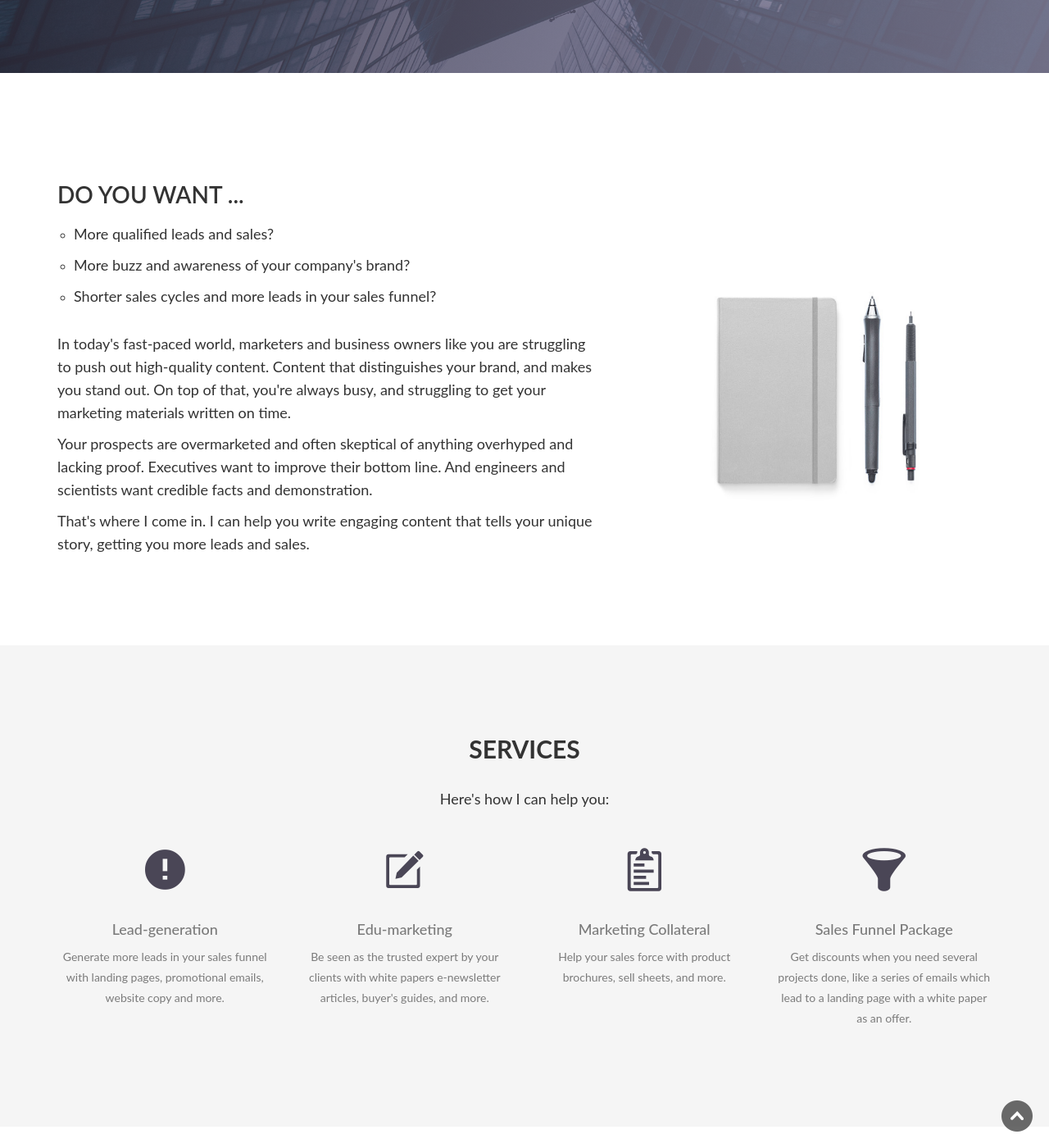
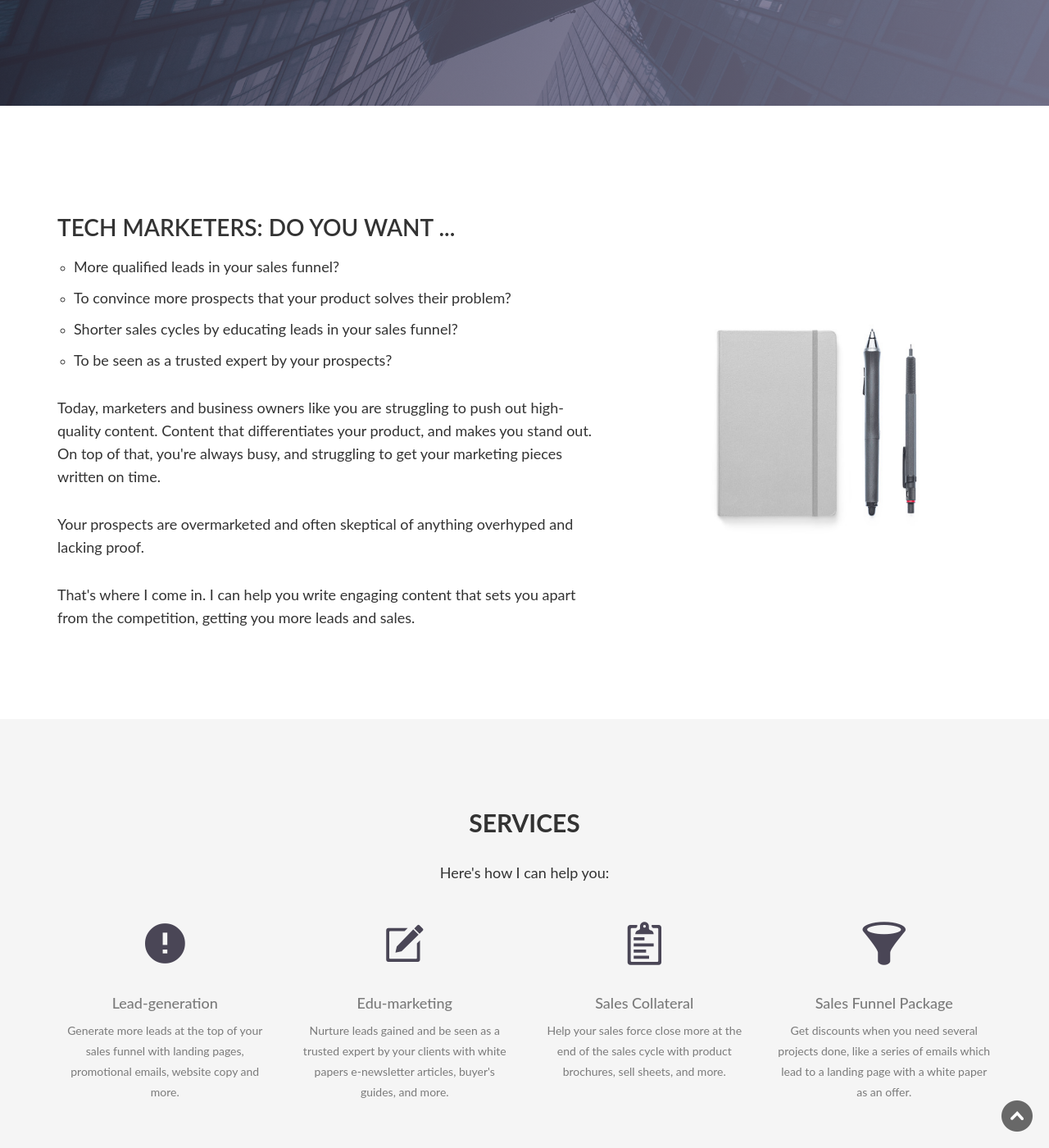
Before and after one commit to jadlaocopy/jadlaocopy.github.io, a Jekyll site: the page built from index.html, in a window 1280 px wide and 1400 px high, scrolled down 556 px. Shown: the whole window at 82% size. Built offline with Jekyll 4.4.1, drawn with Linux system fonts in a browser that asks for light colours; nearby versions of some CDN libraries; some web fonts are replaced; comment, search, counter and statistics services are not loaded; some of the changed text lies outside the part shown.

Commit message:
edited text

```diff
--- a/index.html
+++ b/index.html
@@ -11,7 +11,7 @@ permalink: /
       <div class="col-md-10 col-md-offset-2">
         <div class="block">
             <h1 class="animated fadeInUp">MARKETING COPY THAT <br> GROWS YOUR BUSINESS</h1>
-          <p class="animated fadeInUp">I help B2B software and high-tech firms generate more leads and sales</p>
+          <p class="animated fadeInUp">I help innovative software and technology companies generate more leads and sales</p>
         </div>
       </div>
     </div>
@@ -25,18 +25,19 @@ permalink: /
       <div class="col-md-7 col-sm-12">
         <div class="block">
           <div class="section-title">
-            <h2>Do you want ...</h2>
+            <h2>Tech Marketers: Do you want ...</h2>
             </div>
             <ul>
-                <li><p>More qualified leads and sales?</p></li>
-                <li><p>More buzz and awareness of your company's brand?</p></li>
-                <li><p>Shorter sales cycles and more leads in your sales funnel?</p></li>
+                <li><p>More qualified leads in your sales funnel?</p></li>
+                <li><p>To convince more prospects that your product solves their problem?</p></li>
+                <li><p>Shorter sales cycles by educating leads in your sales funnel?</p></li>
+                <li><p>To be seen as a trusted expert by your prospects?</p></li>
             </ul>
-          <p>In today's fast-paced world, marketers and business owners like you are struggling to push out high-quality content. Content that distinguishes your brand, and makes you stand out. On top of that, you're always busy, and struggling to get your marketing materials written on time.</p>
+          <p>Today, marketers and business owners like you are struggling to push out high-quality content. Content that differentiates your product, and makes you stand out. On top of that, you're always busy, and struggling to get your marketing pieces written on time.</p><br>
 
-          <p>Your prospects are overmarketed and often skeptical of anything overhyped and lacking proof. Executives want to improve their bottom line. And engineers and scientists want credible facts and demonstration.</p>
+          <p>Your prospects are overmarketed and often skeptical of anything overhyped and lacking proof.</p><br>
 
-          <p>That's where I come in. I can help you write engaging content that tells your unique story, getting you more leads and sales.</p>
+          <p>That's where I come in. I can help you write engaging content that sets you apart from the competition, getting you more leads and sales.</p>
 
         </div>
       </div><!-- .col-md-7 close -->
@@ -64,21 +65,21 @@ permalink: /
         <div class="service-item">
           <i class="icon ion-android-alert"></i>
           <h4>Lead-generation</h4>
-          <p>Generate more leads in your sales funnel with landing pages, promotional emails, website copy and more.</p>
+          <p>Generate more leads at the top of your sales funnel with landing pages, promotional emails, website copy and more.</p>
         </div>
       </div>
       <div class="col-sm-6 col-md-3">
         <div class="service-item">
           <i class="ion-compose"></i>
           <h4>Edu-marketing</h4>
-          <p>Be seen as the trusted expert by your clients with white papers e-newsletter articles, buyer's guides, and more.</p>
+          <p>Nurture leads gained and be seen as a trusted expert by your clients with white papers e-newsletter articles, buyer's guides, and more.</p>
         </div>
       </div>
       <div class="col-sm-6 col-md-3">
         <div class="service-item">
           <i class="ion-clipboard"></i>
-          <h4>Marketing Collateral</h4>
-          <p>Help your sales force with product brochures, sell sheets, and more.</p>
+          <h4>Sales Collateral</h4>
+          <p>Help your sales force close more at the end of the sales cycle with product brochures, sell sheets, and more.</p>
         </div>
       </div>
       <div class="col-sm-6 col-md-3">
@@ -103,11 +104,11 @@ permalink: /
     </div>
     <div class="col-md-6">
       <h2>WHY ME</h2>
-      <p>Here are three reasons why you should hire me:</p>
+      <p>Here are three reasons why we should work together:</p>
       <ul>
-          <li><p>I can save you <u>time</u> - ever hired those agency copywriters who just don't get your technology? I'm a "quick study" with a tech background who meets deadlines</p></li>
-          <li><p>I can save you <u>money</u> - whether you have in-house resources or not, you can hire me only when you need while your staff focuses on what they're best at</p></li>
-          <li><p>I guarantee <u>client satisfaction</u> - I actively listen and will work with you to ensure you're happy with your copy, and that it gets results for your business</p></li>
+          <li><p>I'm a "quick study" with a tech background who meets deadlines</p></li><br>
+          <li><p>You'll <u>save time</u> - you can hire me when you need while your staff gets to work on other important problems. No more missed deadlines!</p></li><br>
+          <li><p>You'll have a <u>satisfaction guarantee</u> as my client - I will actively listen and work with you to ensure you're happy with your copy, and that it gets results for your business</p></li>
       </ul>
 
       <a href="/about/" class="btn btn-view-works">Learn more</a>
```
Also changed, not shown: other parts of index.html (+3 -3 lines), about.html (+6 -7 lines), services.html (+14 -2 lines), 3 other files.
